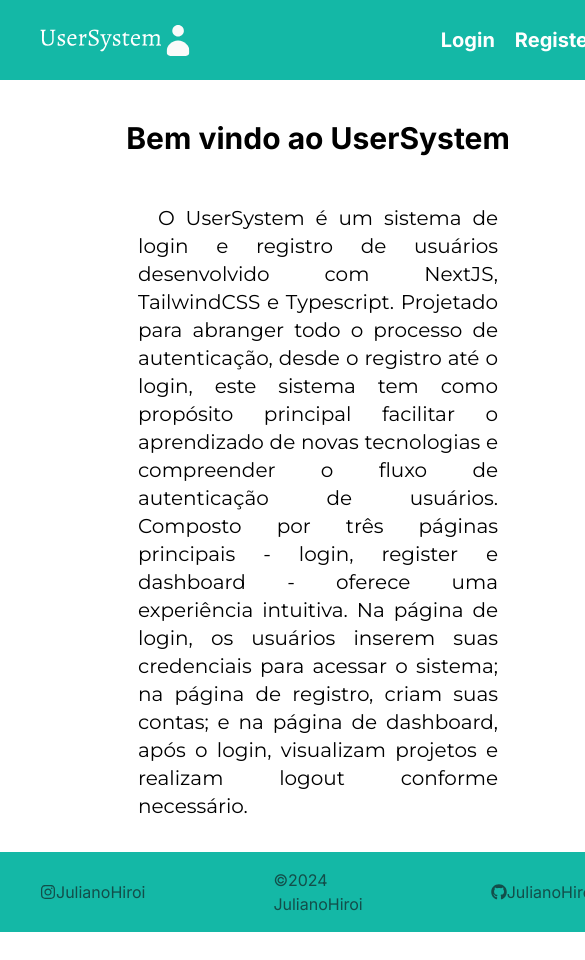
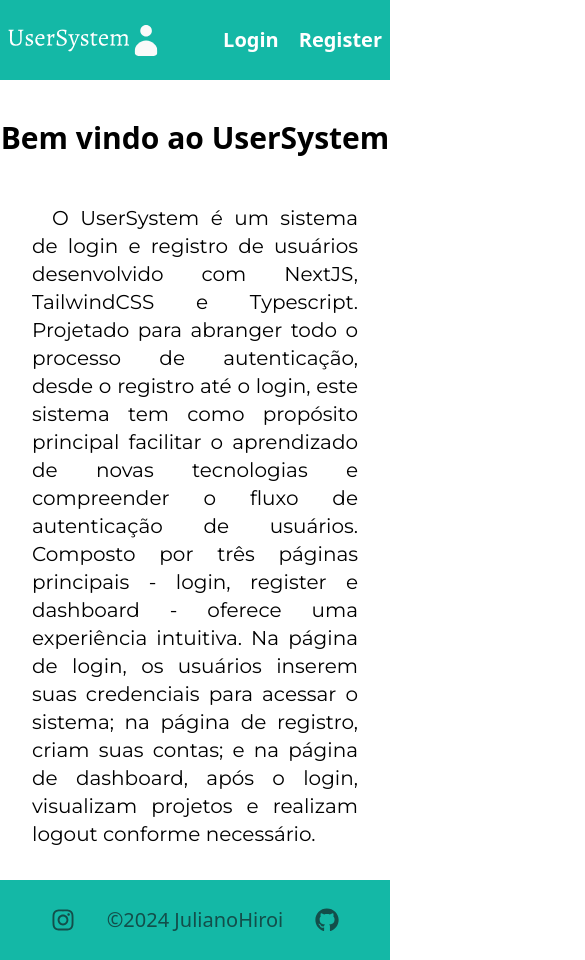
Before and after one commit to JulianoHiroi/usersystem-web-app, a Next.js app: page / in a window 390 px wide. Shown: the top 960 px of the page, 585 px wide, since content can reach past the window. Before the commit the page ends 932 px from the top, so only its background shows below. Built offline with nearby package versions, Linux system fonts and the light colour scheme.

Commit message:
update the responsive of home page

```diff
--- a/app/globals.css
+++ b/app/globals.css
@@ -5,8 +5,16 @@
 
 body {
   overflow: hidden auto;
+
 }
 
 scrollbar {
   scrollbar-width: none;
 }
+
+.sectionPrincipal{
+  display: flex;
+  flex-direction: column;
+  height: 100vh;
+  width: 100%;
+}
--- a/app/layout.tsx
+++ b/app/layout.tsx
@@ -17,8 +17,8 @@ export default function RootLayout({
 }) {
   return (
     <html lang="en">
-      <body className={inter.className}>
-        <AuthProvider>{children}</AuthProvider>
+      <body >
+        <AuthProvider >{children}</AuthProvider>
       </body>
     </html>
   )
--- a/app/page.tsx
+++ b/app/page.tsx
@@ -9,9 +9,10 @@ const montserrat = Montserrat({ weight: '400', subsets: ['latin'] })
 
 export default function Home() {
   return (
-    <div className="grid h-screen">
-      <nav className="flex  h-20 w-full items-center justify-between bg-teal-500">
-        <div className="ml-10 flex items-center justify-center">
+    <div className="sectionPrincipal">
+      <div className='sm:h-5/6'>
+        <nav className="flex h-20 items-center justify-between bg-teal-500">
+          <div className="ml-2 sm:ml-10 flex items-center justify-start sm:justigy-center">
             <Image
               src={LogoImage}
               width={150}
@@ -19,7 +20,7 @@ export default function Home() {
               alt="Picture of the logo"
             />
           </div>
-        <div className="mr-10 flex justify-end space-x-5">
+          <div className=" mr-2 sm:mr-10 flex justify-end space-x-5">
             <Link
               href={'./login'}
               className="text-xl font-bold text-white hover:text-teal-900"
@@ -35,13 +36,13 @@ export default function Home() {
           </div>
         </nav>
         <div>
-        <h1 className="mb-4  mt-10 flex w-full items-center justify-center text-3xl font-bold">
+          <h1 className="mb-4  mt-10 flex w-full items-center justify-center text-center text-3xl font-bold">
             Bem vindo ao UserSystem
           </h1>
           <div className="flex items-center justify-center">
             <p
               className={
-              'w-4/6 p-8   text-justify indent-5 text-xl ' +
+                ' sm:11/12 md:w-4/6 p-8   text-justify indent-5 text-xl ' +
                 montserrat.className
               }
             >
@@ -59,25 +60,28 @@ export default function Home() {
             </p>
           </div>
         </div>
-      <footer className="bottom-0 flex min-h-20 w-full items-center justify-center space-x-32 bg-teal-500">
+      </div>
+      <div className='h-full flex items-end'>
+        <footer className="bottom-0 flex min-h-20  w-full items-center justify-center space-x-8 sm:space-x-16 md:space-x-32 bg-teal-500">
           <Link
             href="https://www.instagram.com/julianohiroi/"
             target="_blank"
-          className="text-md flex items-center pl-10 text-teal-900"
+            className="text-2xl sm:text-xl flex items-center pl-10 text-teal-900"
           >
             <FaInstagram />
-          JulianoHiroi
+            <p className='hidden sm:flex'>JulianoHiroi</p>
           </Link>
-        <p className="text-md text-teal-900">&copy;2024 JulianoHiroi</p>
+          <p className="text-xl  text-teal-900 text-center">&copy;2024 JulianoHiroi</p>
           <Link
             href="https://github.com/JulianoHiroi"
             target="_blank"
-          className="text-md flex items-center pr-10 text-teal-900"
+            className="text-2xl sm:text-xl flex items-center pr-10 text-teal-900"
           >
             <FaGithub />
-          JulianoHiroi
+            <p className='hidden sm:flex'>JulianoHiroi</p>
           </Link>
         </footer>
       </div>
+    </div>
   )
 }
--- a/app/register/page.tsx
+++ b/app/register/page.tsx
@@ -109,8 +109,13 @@ export default function Register() {
   }
 
   return (
-    <div className=" align-center  flex h-screen items-center justify-center bg-teal-500 ">
-      <Logo />
+    <div className=" align-center flex  h-screen items-center justify-center bg-teal-500 ">
+      <div className='hidden md:flex'>
+        <Logo />
+      </div>
+
+
+
 
       <div className=" relative  flex flex-col rounded-2xl bg-white p-10">
         <h1 className="mb-4  text-3xl font-bold">Cadastro</h1>
```
Lines whose indentation alone changed are shown as unchanged.
